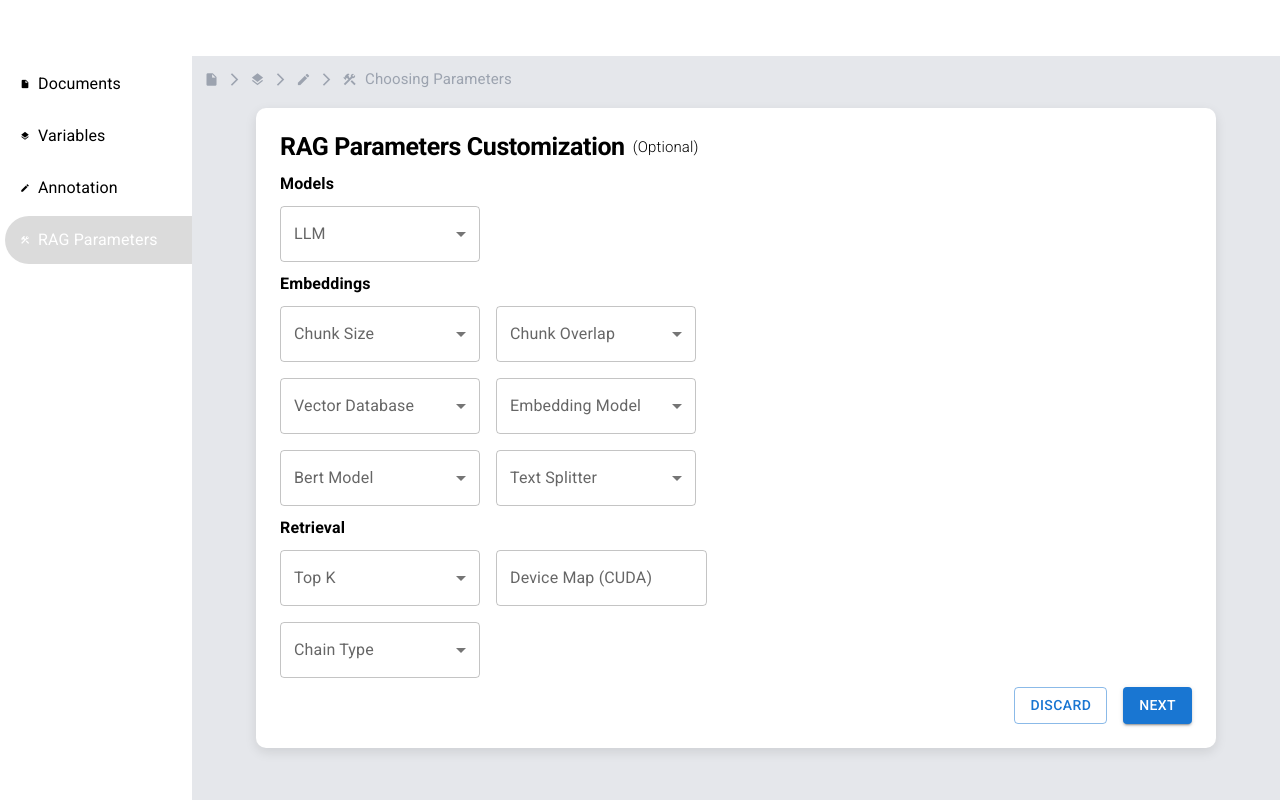
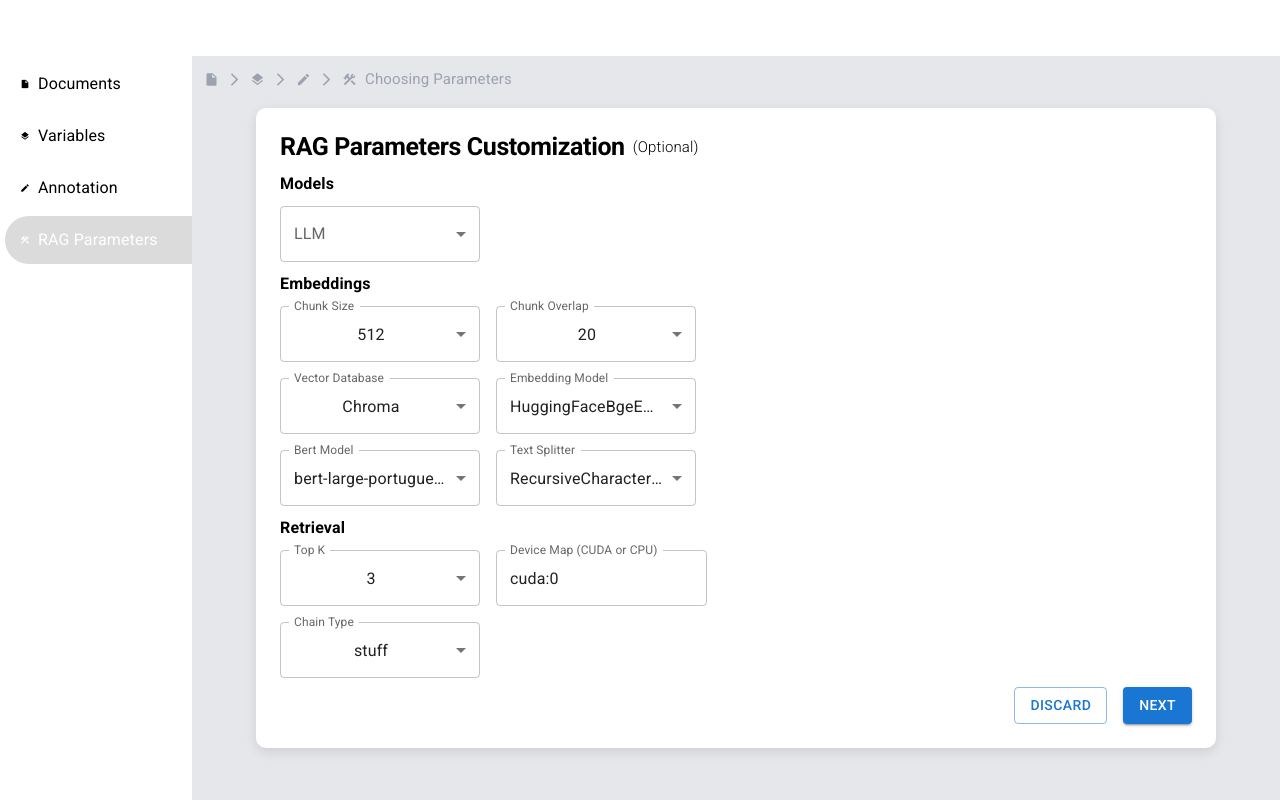
Before and after one commit to amabyleheck/ragify, a Next.js app: page / in a window 1280 px wide. Built offline with nearby package versions, Linux system fonts and the light colour scheme.

Commit message:
feat: adding parameters to context

```diff
--- a/src/components/MultiSelect/index.tsx
+++ b/src/components/MultiSelect/index.tsx
@@ -3,29 +3,22 @@ import InputLabel from "@mui/material/InputLabel";
 import MenuItem from "@mui/material/MenuItem";
 import FormControl from "@mui/material/FormControl";
 import Select, { SelectChangeEvent } from "@mui/material/Select";
-import { useState } from "react";
 
-type MultiSelectType = string[] | number[];
+type MultiSelectType = string[];
 
 interface MultiSelectProps {
   title: string;
+  selectedValue: MultiSelectType;
   values: MultiSelectType;
-  onChange: (value: MultiSelectType) => void;
+  onChange: (event: SelectChangeEvent<string[]>) => void;
 }
 
-const MultiSelect: React.FC<MultiSelectProps> = ({ title, values }) => {
-  const [value, setValue] = useState<MultiSelectType>([]);
-
-  const handleChange = (event: SelectChangeEvent<MultiSelectType>) => {
-    const {
-      target: { value }
-    } = event;
-    setValue(
-      // On autofill we get a stringified value.
-      typeof value === "string" ? value.split(",") : value
-    );
-  };
-
+const MultiSelect: React.FC<MultiSelectProps> = ({
+  title,
+  selectedValue,
+  values,
+  onChange
+}) => {
   return (
     <div>
       <FormControl sx={{ width: 200, maxHeight: "100px" }}>
@@ -34,8 +27,8 @@ const MultiSelect: React.FC<MultiSelectProps> = ({ title, values }) => {
           labelId="demo-multiple-chip-label"
           multiple
           label={"TESTE"}
-          value={value}
-          onChange={handleChange}
+          value={selectedValue}
+          onChange={onChange}
           input={<OutlinedInput label={title} />}
           renderValue={selected => selected.join(", ")}
         >
--- a/src/components/ParametersForm/index.tsx
+++ b/src/components/ParametersForm/index.tsx
@@ -1,10 +1,63 @@
-import React from "react";
-import { TextField, Typography, Stack } from "@mui/material";
+import React, { useContext } from "react";
+import { TextField, Typography, Stack, SelectChangeEvent } from "@mui/material";
 import { Box } from "@mui/system";
 import MultiSelect from "@/components/MultiSelect";
-import { PARAMETER_OPTIONS } from "@/types/Parameters";
+import { Embeddings, PARAMETER_OPTIONS, Retrieval } from "@/types/Parameters";
+import { FormContext } from "@/contexts/form";
 
 const ParametersForm: React.FC = () => {
+  const {
+    formData: {
+      parameters: {
+        embeddings: {
+          bert_model,
+          chunk_overlap,
+          chunk_size,
+          embedding_model,
+          text_splitter,
+          vector_db
+        },
+        model,
+        retrieval: { chain_type, device_map, top_k }
+      }
+    },
+    setModelParameter,
+    setEmbeddingKey,
+    setRetrievalKey
+  } = useContext(FormContext);
+
+  const getUpdatedValue = (event: SelectChangeEvent<string[]>) => {
+    const {
+      target: { value }
+    } = event;
+
+    return typeof value === "string" ? value.split(",") : value;
+  };
+
+  const handleChangeModel = (event: SelectChangeEvent<string[]>) => {
+    setModelParameter(getUpdatedValue(event));
+  };
+
+  const handleChangeDeviceMap = (
+    event: React.ChangeEvent<HTMLInputElement>
+  ) => {
+    setRetrievalKey("device_map", { device: event.target.value });
+  };
+
+  const handleChangeEmbeddings = (
+    event: SelectChangeEvent<string[]>,
+    key: keyof Partial<Embeddings>
+  ) => {
+    setEmbeddingKey(key, getUpdatedValue(event));
+  };
+
+  const handleChangeRetrieval = (
+    event: SelectChangeEvent<string[]>,
+    key: keyof Partial<Retrieval>
+  ) => {
+    setRetrievalKey(key, getUpdatedValue(event));
+  };
+
   return (
     <Stack direction="column" spacing={1} alignItems={"flex-start"}>
       <Typography variant="subtitle1" fontWeight={800}>
@@ -15,7 +68,8 @@ const ParametersForm: React.FC = () => {
         <MultiSelect
           title="LLM"
           values={PARAMETER_OPTIONS.MODEL}
-          onChange={() => {}}
+          selectedValue={model}
+          onChange={handleChangeModel}
         />
       </Box>
 
@@ -29,36 +83,42 @@ const ParametersForm: React.FC = () => {
           <MultiSelect
             title="Chunk Size"
             values={PARAMETER_OPTIONS.CHUNK_SIZE}
-            onChange={() => {}}
+            selectedValue={chunk_size}
+            onChange={e => handleChangeEmbeddings(e, "chunk_size")}
           />
           <MultiSelect
             title="Chunk Overlap"
             values={PARAMETER_OPTIONS.CHUNK_OVERLAP}
-            onChange={() => {}}
+            selectedValue={chunk_overlap}
+            onChange={e => handleChangeEmbeddings(e, "chunk_overlap")}
           />
         </Stack>
         <Stack spacing={2} direction={"row"}>
           <MultiSelect
             title="Vector Database"
             values={PARAMETER_OPTIONS.VECTOR_DATABASE}
-            onChange={() => {}}
+            selectedValue={vector_db}
+            onChange={e => handleChangeEmbeddings(e, "vector_db")}
           />
           <MultiSelect
             title="Embedding Model"
             values={PARAMETER_OPTIONS.EMBEDDING_MODEL}
-            onChange={() => {}}
+            selectedValue={embedding_model}
+            onChange={e => handleChangeEmbeddings(e, "embedding_model")}
           />
         </Stack>
         <Stack spacing={2} direction={"row"}>
           <MultiSelect
             title="Bert Model"
             values={PARAMETER_OPTIONS.BERT_MODEL}
-            onChange={() => {}}
+            selectedValue={bert_model}
+            onChange={e => handleChangeEmbeddings(e, "bert_model")}
           />
           <MultiSelect
             title="Text Splitter"
             values={PARAMETER_OPTIONS.TEXT_SPLITTER}
-            onChange={() => {}}
+            selectedValue={text_splitter}
+            onChange={e => handleChangeEmbeddings(e, "text_splitter")}
           />
         </Stack>
       </Stack>
@@ -73,15 +133,21 @@ const ParametersForm: React.FC = () => {
           <MultiSelect
             title="Top K"
             values={PARAMETER_OPTIONS.TOP_K}
-            onChange={() => {}}
+            selectedValue={top_k}
+            onChange={e => handleChangeRetrieval(e, "top_k")}
           />
-          <TextField label="Device Map (CUDA)" />
+          <TextField
+            label="Device Map (CUDA or CPU)"
+            value={device_map.device}
+            onChange={handleChangeDeviceMap}
+          />
         </Stack>
         <Box className="flex">
           <MultiSelect
             title="Chain Type"
             values={PARAMETER_OPTIONS.CHAIN_TYPE}
-            onChange={() => {}}
+            selectedValue={chain_type}
+            onChange={e => handleChangeRetrieval(e, "chain_type")}
           />
         </Box>
       </Stack>
--- a/src/components/UploadedFilesGrid/index.tsx
+++ b/src/components/UploadedFilesGrid/index.tsx
@@ -3,7 +3,6 @@ import React, { useContext } from "react";
 import UploadedFileRow from "@/components/UploadedFilesGrid/UploadedFileRow";
 import PanelBox from "@/components/PanelBox";
 import { FormContext } from "@/contexts/form";
-// import { TabContext } from "@/contexts/tab";
 import { useSnackbar } from "notistack";
 
 interface UploadedFilesGridProps {
@@ -18,7 +17,6 @@ const UploadedFilesGrid: React.FC<UploadedFilesGridProps> = ({
     setFiles
   } = useContext(FormContext);
 
-  // const { activeTab } = useContext(TabContext);
   const { enqueueSnackbar } = useSnackbar();
 
   function handleDeleteFile(name: string) {
--- a/src/contexts/form.tsx
+++ b/src/contexts/form.tsx
@@ -12,36 +12,47 @@ interface FormContextProps {
   formData: GlobalFormContext;
   setFormData: (context: GlobalFormContext) => void;
   setFiles: (files: File[]) => void;
-  setParameters: (parameters: ParametersFormData) => void;
   setVariables: (variables: Variable[]) => void;
+  setModelParameter: (value: string[]) => void;
+  setEmbeddingKey: (
+    key: keyof Partial<GlobalFormContext["parameters"]["embeddings"]>,
+    value: string[]
+  ) => void;
+  setRetrievalKey: (
+    key: keyof Partial<GlobalFormContext["parameters"]["retrieval"]>,
+    value: { device: string } | string[]
+  ) => void;
 }
 
 export const FormContext = createContext<FormContextProps>({
   formData: {
+    variables: [],
     files: [],
     parameters: {
-      prompts: [],
       model: [],
       embeddings: {
-        bert_model: "bert-large-portuuguese-cased",
-        chunk_size: 512,
-        chunk_overlap: 20,
-        embedding_model: "HuggingFaceBgeEmbeddings",
-        vector_db: "Chroma",
-        text_splitter: ""
+        bert_model: ["bert-large-portuguese-cased"],
+        chunk_size: ["512"],
+        chunk_overlap: ["20"],
+        embedding_model: ["HuggingFaceBgeEmbeddings"],
+        vector_db: ["Chroma"],
+        text_splitter: ["RecursiveCharacterSplitter"]
       },
       retrieval: {
-        chain_type: "stuff",
-        top_k: 3,
-        device_map: { device: "cuda:0" }
+        chain_type: ["stuff"],
+        top_k: ["3"],
+        device_map: {
+          device: "cuda:0"
+        }
       }
-    },
-    variables: []
+    }
   },
   setFormData: () => {},
   setFiles: () => {},
-  setParameters: () => {},
-  setVariables: () => {}
+  setVariables: () => {},
+  setModelParameter: () => {},
+  setEmbeddingKey: () => {},
+  setRetrievalKey: () => {}
 });
 
 export const useFormContext = () => {
@@ -57,19 +68,18 @@ export const FormProvider = ({ children }: { children: ReactNode }) => {
     variables: [],
     files: [],
     parameters: {
-      prompts: [],
       model: [],
       embeddings: {
-        bert_model: "bert-large-portuuguese-cased",
-        chunk_size: 512,
-        chunk_overlap: 20,
-        embedding_model: "HuggingFaceBgeEmbeddings",
-        vector_db: "Chroma",
-        text_splitter: ""
+        bert_model: ["bert-large-portuguese-cased"],
+        chunk_size: ["512"],
+        chunk_overlap: ["20"],
+        embedding_model: ["HuggingFaceBgeEmbeddings"],
+        vector_db: ["Chroma"],
+        text_splitter: ["RecursiveCharacterSplitter"]
       },
       retrieval: {
-        chain_type: "stuff",
-        top_k: 3,
+        chain_type: ["stuff"],
+        top_k: ["3"],
         device_map: {
           device: "cuda:0"
         }
@@ -81,17 +91,63 @@ export const FormProvider = ({ children }: { children: ReactNode }) => {
     setFormData(prev => ({ ...prev, files }));
   };
 
-  const setParameters = (parameters: ParametersFormData) => {
-    setFormData(prev => ({ ...prev, parameters }));
-  };
-
   const setVariables = (variables: Variable[]) => {
     setFormData(prev => ({ ...prev, variables }));
   };
 
+  const setModelParameter = (value: string[]) => {
+    setFormData(prev => ({
+      ...prev,
+      parameters: {
+        ...prev.parameters,
+        ["model"]: value
+      }
+    }));
+  };
+
+  const setEmbeddingKey = (
+    key: keyof Partial<GlobalFormContext["parameters"]["embeddings"]>,
+    value: string[]
+  ) => {
+    setFormData(prev => ({
+      ...prev,
+      parameters: {
+        ...prev.parameters,
+        embeddings: {
+          ...prev.parameters.embeddings,
+          [key]: value
+        }
+      }
+    }));
+  };
+
+  const setRetrievalKey = (
+    key: keyof Partial<GlobalFormContext["parameters"]["retrieval"]>,
+    value: { device: string } | string[]
+  ) => {
+    setFormData(prev => ({
+      ...prev,
+      parameters: {
+        ...prev.parameters,
+        retrieval: {
+          ...prev.parameters.retrieval,
+          [key]: value
+        }
+      }
+    }));
+  };
+
   return (
     <FormContext.Provider
-      value={{ formData, setFormData, setFiles, setParameters, setVariables }}
+      value={{
+        formData,
+        setFormData,
+        setFiles,
+        setVariables,
+        setModelParameter,
+        setEmbeddingKey,
+        setRetrievalKey
+      }}
     >
       {children}
     </FormContext.Provider>
--- a/src/types/Parameters/index.tsx
+++ b/src/types/Parameters/index.tsx
@@ -1,29 +1,22 @@
-interface Prompts {
-  key: string;
-  question: string;
-  type: string;
+export interface Embeddings {
+  bert_model: string[];
+  chunk_size: string[];
+  chunk_overlap: string[];
+  embedding_model: string[];
+  vector_db: string[];
+  text_splitter: string[];
 }
 
-interface Embeddings {
-  bert_model: string | string[];
-  chunk_size: number | number[];
-  chunk_overlap: number | number[];
-  embedding_model: string | string[];
-  vector_db: string | string[];
-  text_splitter: string | string[];
-}
-
-interface Retrieval {
-  chain_type: string | string[];
-  top_k: number | number[];
+export interface Retrieval {
+  chain_type: string[];
+  top_k: string[];
   device_map: {
     device: string;
   };
 }
 
 export interface ParametersFormData {
-  prompts: Prompts[];
-  model: string | string[];
+  model: string[];
   embeddings: Embeddings;
   retrieval: Retrieval;
 }
```
